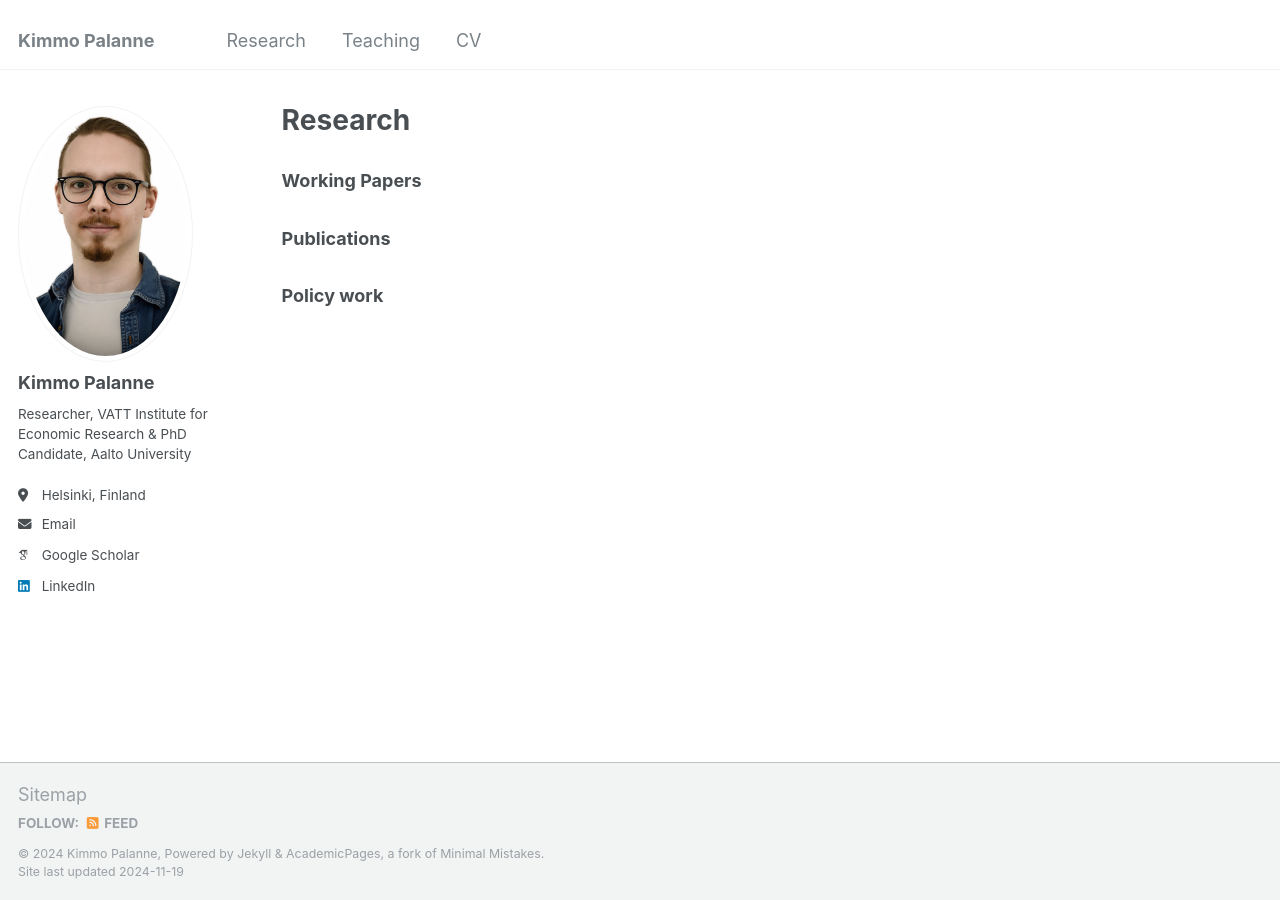
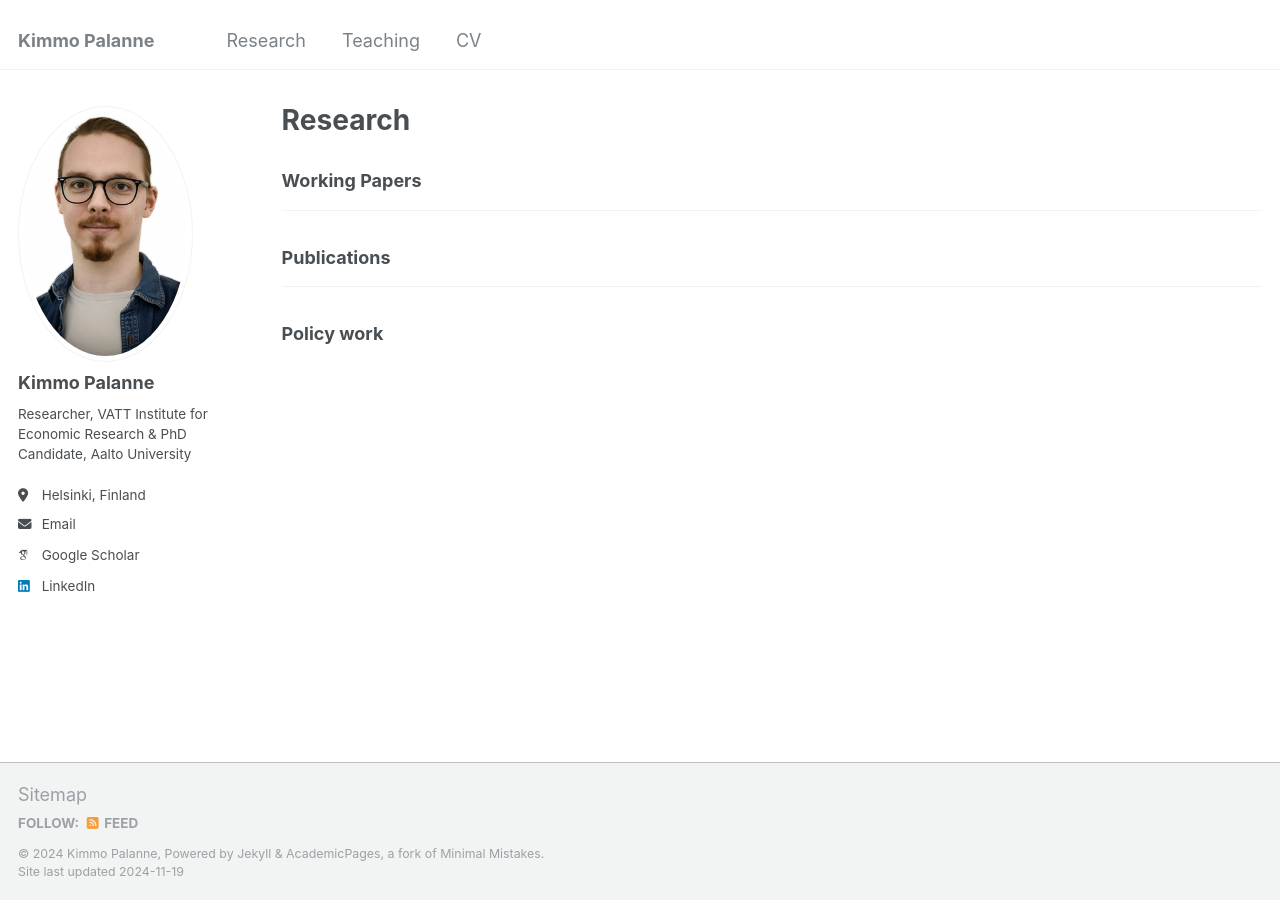
Before and after one commit to kimmopalanne/kimmopalanne.github.io, a Jekyll site: the page built from _pages/research.md, in a window 1280 px wide. Built offline with Jekyll 4.4.1, drawn with Linux system fonts in a browser that asks for light colours; some web fonts are replaced; a file with an impossible date is left out.

Commit message:
Update research.md

```diff
--- a/_pages/research.md
+++ b/_pages/research.md
@@ -17,8 +17,7 @@ author_profile: true
     {% endif %}
 {% endfor %}
 
-
-
+<hr class="new1">
 
 ### Publications
 
@@ -29,8 +28,7 @@ author_profile: true
     {% endif %}
 {% endfor %}
 
-
-
+<hr class="new1">
 
 ### Policy work
 
```
